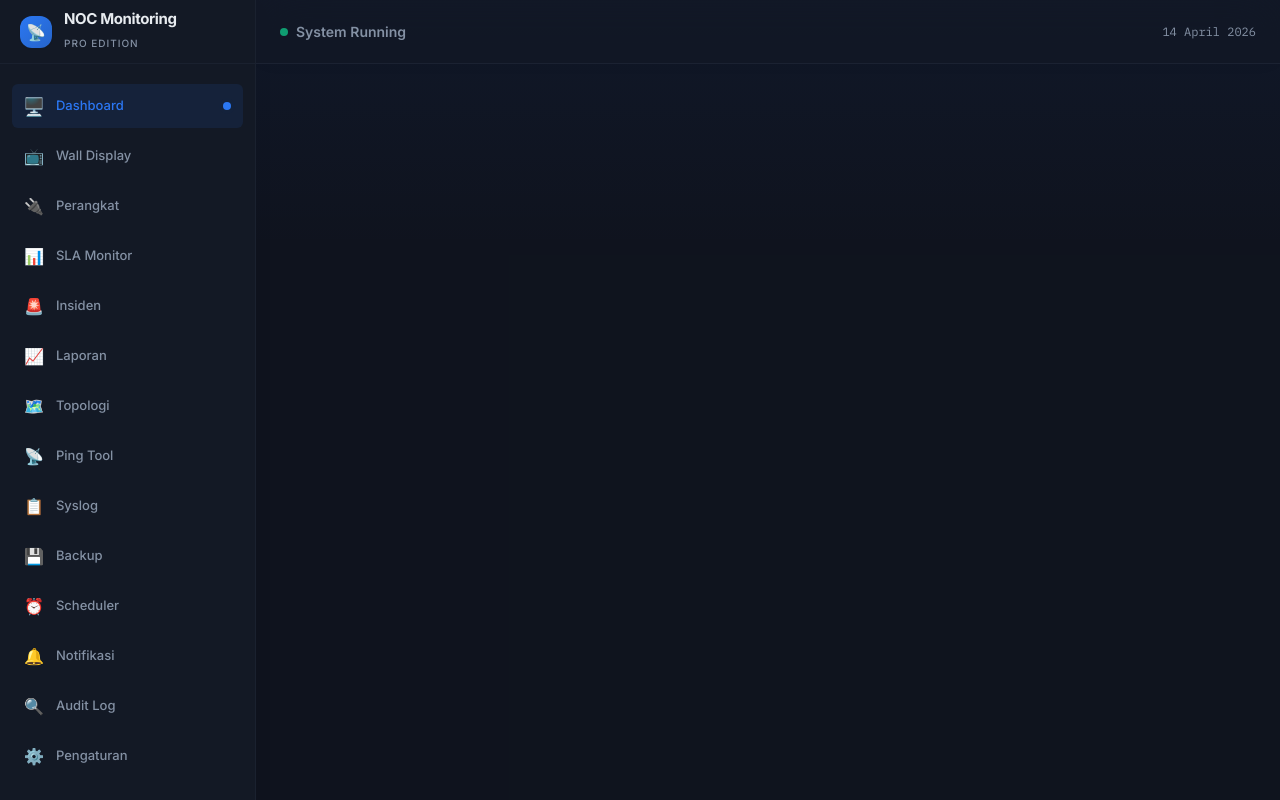
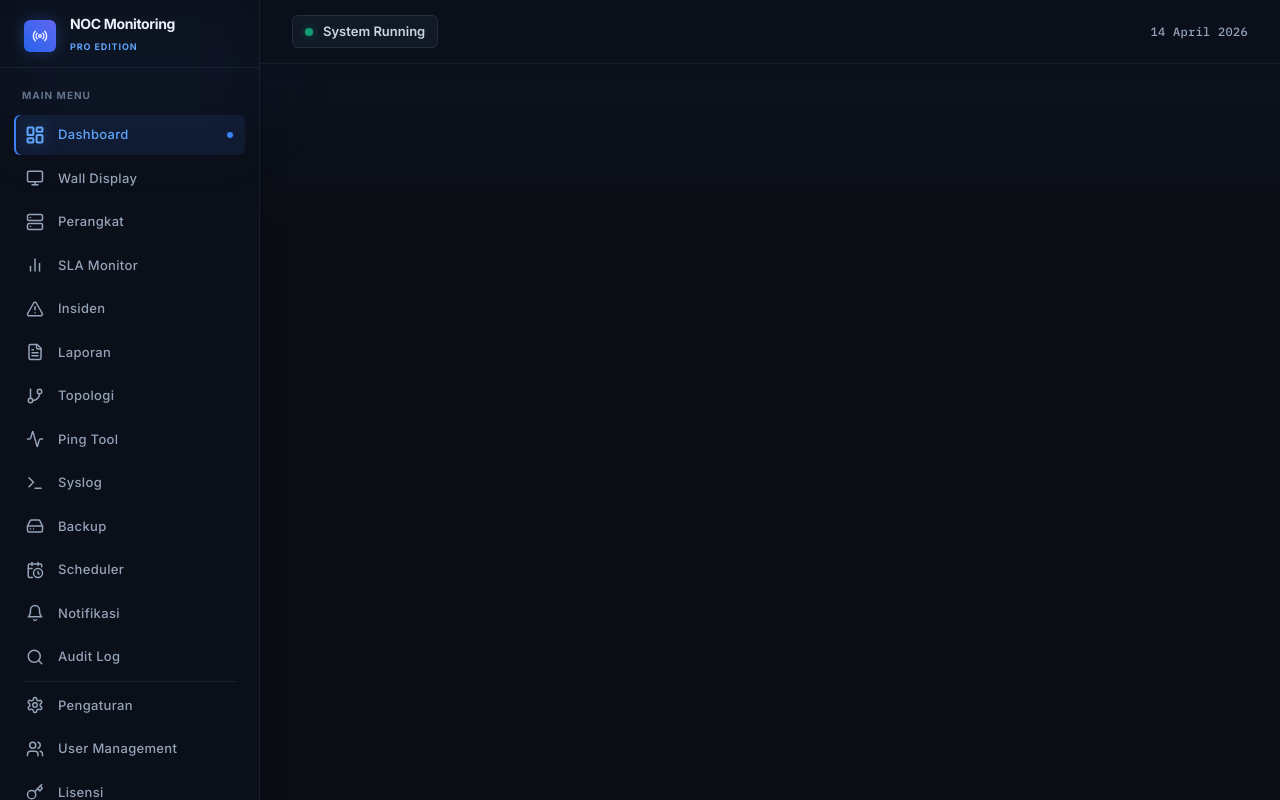
Before and after one commit to afani-arba/noc-monitoring-pro, a React (Vite) app in the folder frontend/: page /admin in a window 1280 px wide. Shown: the top 800 px of the page. Built offline with nearby package versions, Linux system fonts and the light colour scheme; no server answers; sample sign-in values are in the browser's storage.

Commit message:
UI: Replace emojis with lucide-react icons and apply premium dark theme

```diff
--- a/frontend/src/App.jsx
+++ b/frontend/src/App.jsx
@@ -3,7 +3,11 @@ import { BrowserRouter, Routes, Route, Navigate, Outlet, NavLink } from "react-r
 import { Toaster } from "sonner";
 import api from "@/lib/api";
 import { ThemeProvider } from "@/context/ThemeContext";
-
+import {
+  LayoutDashboard, Monitor, Server, BarChart2, AlertTriangle, FileText,
+  GitBranch, Activity, Terminal, HardDrive, CalendarClock, Bell, Search,
+  Settings, Users, Key, RefreshCw, Radio
+} from "lucide-react";
 // ── Auth Context ──────────────────────────────────────────────────────────────
 const AuthContext = createContext(null);
 export const useAuth = () => useContext(AuthContext);
@@ -65,75 +69,89 @@ function AdminLayout() {
   const { user, logout } = useAuth();
 
   return (
-    <div className="flex min-h-screen bg-secondary/10 text-foreground">
+    <div className="flex min-h-screen bg-[#0A0D14] text-slate-200">
       {/* Sidebar */}
-      <aside className="w-64 border-r border-border/40 bg-card shadow-[4px_0_24px_-12px_rgba(0,0,0,0.1)] flex flex-col shrink-0 relative z-20">
-        <div className="h-16 flex items-center gap-3 px-5 border-b border-border/40">
-          <div className="w-8 h-8 rounded-xl bg-gradient-to-br from-primary to-primary/80 flex items-center justify-center shadow-sm">
-            <span className="text-primary-foreground text-[16px]">📡</span>
+      <aside className="w-[260px] border-r border-slate-800/60 bg-[#0B0F19] shadow-[4px_0_24px_-12px_rgba(0,0,0,0.5)] flex flex-col shrink-0 relative z-20">
+        <div className="h-16 flex items-center gap-3.5 px-6 border-b border-slate-800/60 mt-1">
+          <div className="w-8 h-8 rounded-lg bg-gradient-to-tr from-blue-600 to-indigo-500 flex items-center justify-center shadow-[0_0_15px_rgba(59,130,246,0.3)]">
+            <Radio className="w-4 h-4 text-white" />
           </div>
           <div>
-            <span className="font-bold text-[15px] tracking-tight block leading-tight">NOC Monitoring</span>
-            <span className="text-[10px] text-muted-foreground tracking-widest uppercase font-medium">Pro Edition</span>
+            <span className="font-bold text-[14px] tracking-tight block leading-tight text-slate-100">NOC Monitoring</span>
+            <span className="text-[9px] text-blue-400 tracking-widest uppercase font-bold">Pro Edition</span>
           </div>
         </div>
-        <nav className="flex-1 py-5 px-3 space-y-1.5 overflow-y-auto custom-scrollbar">
+
+        {/* Subtle decorative glow */}
+        <div className="absolute top-0 left-0 w-full h-32 bg-blue-500/5 blur-2xl pointer-events-none"></div>
+
+        <nav className="flex-1 py-5 px-3.5 space-y-1 overflow-y-auto custom-scrollbar relative z-10">
+          <div className="text-[10px] font-bold text-slate-500 uppercase tracking-widest mb-3 px-2">Main Menu</div>
           {[
-            { to: "/admin", label: "Dashboard",     icon: "🖥️" },
-            { to: "/wall",  label: "Wall Display",  icon: "📺" },
-            { to: "/admin/devices", label: "Perangkat", icon: "🔌" },
-            { to: "/admin/sla", label: "SLA Monitor", icon: "📊" },
-            { to: "/admin/incidents", label: "Insiden", icon: "🚨" },
-            { to: "/admin/reports", label: "Laporan", icon: "📈" },
-            { to: "/admin/topology", label: "Topologi", icon: "🗺️" },
-            { to: "/admin/ping", label: "Ping Tool", icon: "📡" },
-            { to: "/admin/syslog", label: "Syslog", icon: "📋" },
-            { to: "/admin/backups", label: "Backup", icon: "💾" },
-            { to: "/admin/scheduler", label: "Scheduler", icon: "⏰" },
-            { to: "/admin/notifications", label: "Notifikasi", icon: "🔔" },
-            { to: "/admin/audit", label: "Audit Log", icon: "🔍" },
-            { to: "/admin/settings", label: "Pengaturan", icon: "⚙️" },
-            { to: "/admin/users", label: "User Management", icon: "👥" },
-            { to: "/admin/license", label: "Lisensi", icon: "🔑" },
-            { to: "/admin/update", label: "Update Aplikasi", icon: "🔄" },
-          ].map(({ to, label, icon }) => (
+            { to: "/admin", label: "Dashboard",     icon: LayoutDashboard },
+            { to: "/wall",  label: "Wall Display",  icon: Monitor },
+            { to: "/admin/devices", label: "Perangkat", icon: Server },
+            { to: "/admin/sla", label: "SLA Monitor", icon: BarChart2 },
+            { to: "/admin/incidents", label: "Insiden", icon: AlertTriangle },
+            { to: "/admin/reports", label: "Laporan", icon: FileText },
+            { to: "/admin/topology", label: "Topologi", icon: GitBranch },
+            { to: "/admin/ping", label: "Ping Tool", icon: Activity },
+            { to: "/admin/syslog", label: "Syslog", icon: Terminal },
+            { to: "/admin/backups", label: "Backup", icon: HardDrive },
+            { to: "/admin/scheduler", label: "Scheduler", icon: CalendarClock },
+            { to: "/admin/notifications", label: "Notifikasi", icon: Bell },
+            { to: "/admin/audit", label: "Audit Log", icon: Search },
+            { separator: true },
+            { to: "/admin/settings", label: "Pengaturan", icon: Settings },
+            { to: "/admin/users", label: "User Management", icon: Users },
+            { to: "/admin/license", label: "Lisensi", icon: Key },
+            { to: "/admin/update", label: "Update Aplikasi", icon: RefreshCw },
+          ].map((item, idx) => {
+            if (item.separator) {
+               return <div key={`sep-${idx}`} className="h-px bg-slate-800/60 my-3 mx-2" />;
+            }
+            const { to, label, icon: Icon } = item;
+            return (
               <NavLink
                 key={to}
                 to={to}
                 end={to === "/admin" || to === "/wall"}
                 className={({ isActive }) =>
-                `flex items-center gap-3 px-3 py-2.5 rounded-lg text-[13px] font-medium transition-all duration-200 group relative ${
+                  `flex items-center gap-3.5 px-3 py-2.5 rounded-lg text-[13px] font-medium transition-all duration-300 group relative overflow-hidden ${
                     isActive
-                    ? "bg-primary/10 text-primary shadow-[inset_0_0_0_1px_rgba(var(--primary),0.2)]"
-                    : "text-muted-foreground hover:text-foreground hover:bg-secondary/60"
+                      ? "text-blue-400 bg-blue-500/10 shadow-[inset_2px_0_0_0_rgba(59,130,246,1)]"
+                      : "text-slate-400 hover:text-slate-200 hover:bg-slate-800/40"
                   }`
                 }
               >
                 {({ isActive }) => (
                   <>
-                  <span className={`text-[16px] transition-transform duration-200 ${isActive ? 'scale-110' : 'group-hover:scale-110'}`}>{icon}</span>
-                  <span>{label}</span>
+                    <div className={`relative flex items-center justify-center transition-transform duration-300 ${isActive ? 'scale-110' : 'group-hover:scale-110'}`}>
+                       <Icon className={`w-[18px] h-[18px] ${isActive ? 'text-blue-400 drop-shadow-[0_0_8px_rgba(59,130,246,0.4)]' : 'text-slate-400 group-hover:text-slate-300'}`} strokeWidth={isActive ? 2.5 : 2} />
+                    </div>
+                    <span className="relative z-10 tracking-wide">{label}</span>
                     {isActive && (
-                    <div className="absolute right-3 flex h-2 w-2">
-                       <span className="animate-ping absolute inline-flex h-full w-full rounded-full bg-primary opacity-50"></span>
-                       <span className="relative inline-flex rounded-full h-2 w-2 bg-primary"></span>
+                      <div className="absolute right-3 flex h-1.5 w-1.5">
+                         <span className="animate-ping absolute inline-flex h-full w-full rounded-full bg-blue-400 opacity-60"></span>
+                         <span className="relative inline-flex rounded-full h-1.5 w-1.5 bg-blue-500"></span>
                       </div>
                     )}
                   </>
                 )}
               </NavLink>
-          ))}
+            );
+          })}
         </nav>
-        <div className="p-4 border-t border-border/40 bg-card/50">
-          <div className="flex items-center gap-3 p-2 rounded-xl bg-secondary/30 border border-border/40 hover:bg-secondary/50 transition-colors">
-            <div className="w-9 h-9 rounded-full bg-primary/20 flex items-center justify-center text-primary font-bold shadow-sm">
+        <div className="p-4 border-t border-slate-800/60 bg-[#0B0F19]/90">
+          <div className="flex items-center gap-3 p-2.5 rounded-xl bg-slate-800/30 border border-slate-700/50 hover:bg-slate-800/50 transition-colors">
+            <div className="w-9 h-9 rounded-full bg-gradient-to-tr from-slate-700 to-slate-600 flex items-center justify-center text-slate-200 font-bold shadow-inner border border-slate-600/50">
                {user?.username?.charAt(0)?.toUpperCase() || "A"}
             </div>
             <div className="flex-1 min-w-0">
-               <p className="text-[13px] font-semibold text-foreground truncate">{user?.username || "Admin"}</p>
+               <p className="text-[13px] font-semibold text-slate-200 truncate tracking-wide">{user?.username || "Admin"}</p>
                <button
                  onClick={logout}
-                 className="text-[11px] text-destructive hover:text-red-400 font-medium transition-colors"
+                 className="text-[11px] text-red-400 hover:text-red-300 font-medium transition-colors"
                >
                  Sign Out
                </button>
@@ -144,13 +162,13 @@ function AdminLayout() {
 
       {/* Main Content */}
       <main className="flex-1 flex flex-col h-screen overflow-hidden relative">
-        <div className="absolute top-0 left-0 right-0 h-[250px] bg-gradient-to-b from-primary/5 to-transparent pointer-events-none z-0"></div>
-        <header className="h-16 flex items-center justify-between px-6 border-b border-border/50 bg-card/70 backdrop-blur-xl sticky top-0 z-30 shadow-[0_2px_20px_-6px_rgba(0,0,0,0.05)]">
-           <div className="text-sm font-semibold text-muted-foreground flex items-center gap-2">
-             <span className="w-2 h-2 rounded-full bg-emerald-500 animate-pulse block"></span>
+        <div className="absolute top-0 left-0 right-0 h-[250px] bg-gradient-to-b from-blue-500/5 to-transparent pointer-events-none z-0"></div>
+        <header className="h-16 flex items-center justify-between px-8 border-b border-slate-800/60 bg-[#0B0F19]/80 backdrop-blur-xl sticky top-0 z-30 shadow-[0_2px_20px_-6px_rgba(0,0,0,0.2)]">
+           <div className="text-[13px] font-semibold text-slate-300 flex items-center gap-2.5 bg-slate-800/40 px-3 py-1.5 rounded-lg border border-slate-700/50">
+             <span className="w-2 h-2 rounded-full bg-emerald-500 shadow-[0_0_8px_rgba(16,185,129,0.5)] animate-pulse block"></span>
              System Running
            </div>
-           <div className="text-xs text-muted-foreground font-mono">
+           <div className="text-[12px] text-slate-400 font-mono font-medium tracking-wide">
              {new Date().toLocaleDateString('id-ID', {day: 'numeric', month: 'long', year: 'numeric'})}
            </div>
         </header>
```
Lines whose indentation alone changed are shown as unchanged.
